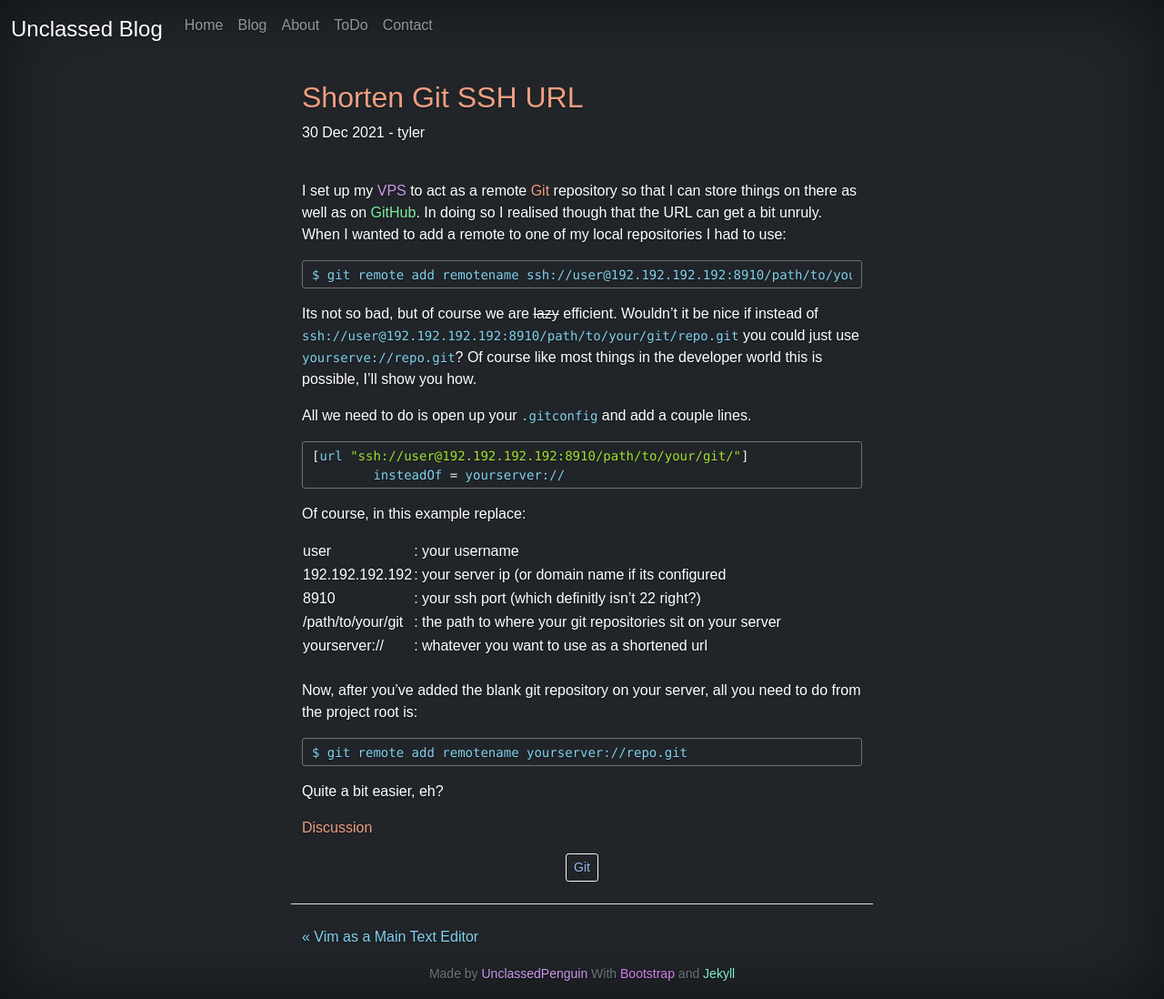
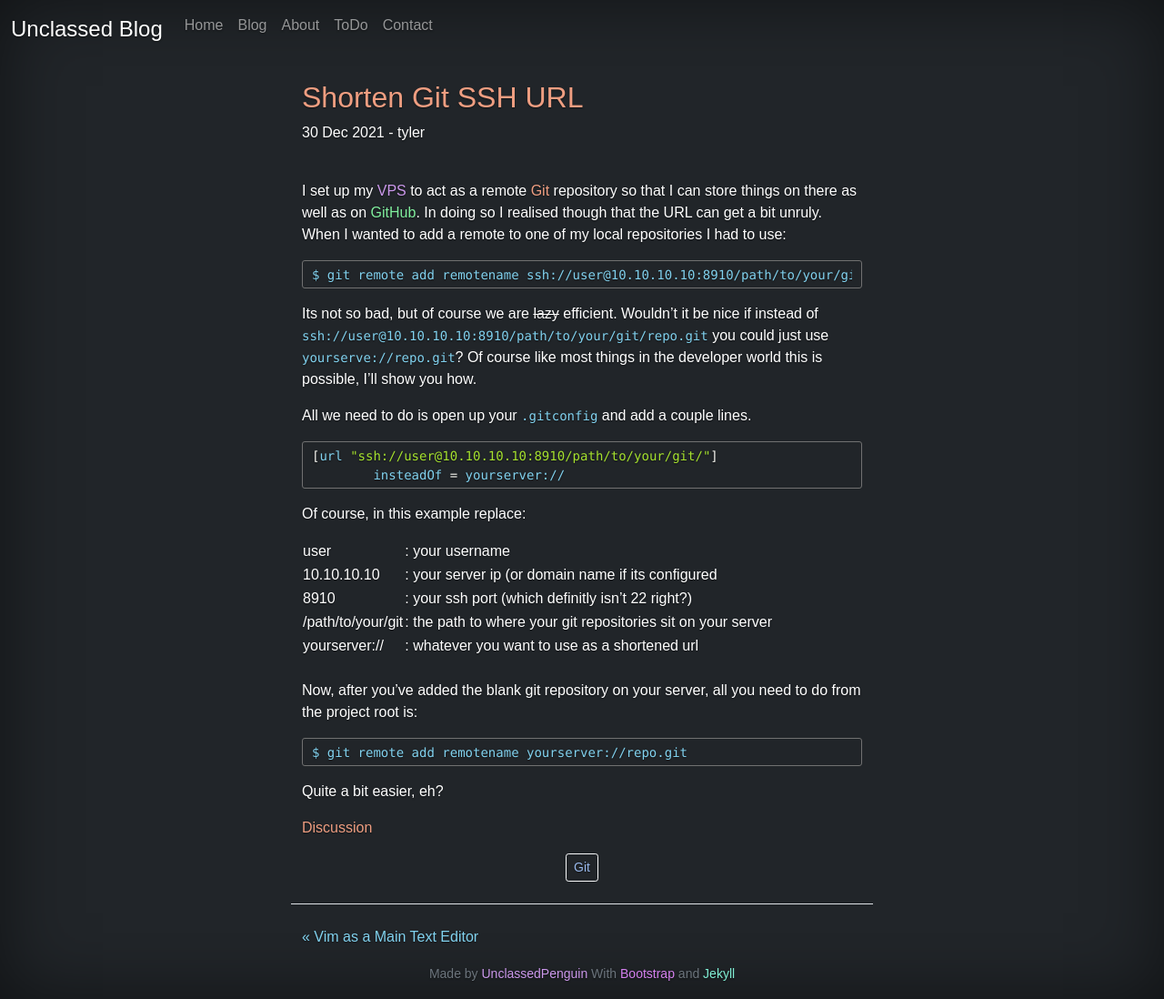
Before and after one commit to UnclassedPenguin/unclassedpenguin.github.io, a Jekyll site: the page built from _posts/2021-12-30-shorten-git-ssh-urls.md, in a window 1280 px wide. Shown: the whole page at 91% size. Built offline with Jekyll 4.4.1, drawn with Linux system fonts in a browser that asks for light colours.

Commit message:
change ip example in git ssh urls to a private ip

```diff
--- a/_posts/2021-12-30-shorten-git-ssh-urls.md
+++ b/_posts/2021-12-30-shorten-git-ssh-urls.md
@@ -8,21 +8,21 @@
 
 I set up my [VPS](https://m.do.co/c/d028c143320b){:target="_blank" class="randomcolor"}<!--_--> to act as a remote [Git](https://git-scm.com/){:target="_blank" class="randomcolor"}<!--_--> repository so that I can store things on there as well as on [GitHub](https://github.com){:target="_blank" class="randomcolor"}<!--_-->. In doing so I realised though that the URL can get a bit unruly. When I wanted to add a remote to one of my local repositories I had to use:<!--more-->
 {% highlight shell %}
-$ git remote add remotename ssh://user@192.192.192.192:8910/path/to/your/git/repo.git
+$ git remote add remotename ssh://user@10.10.10.10:8910/path/to/your/git/repo.git
 {% endhighlight %}
 
-Its not so bad, but of course we are ~~lazy~~ efficient. Wouldn't it be nice if instead of `ssh://user@192.192.192.192:8910/path/to/your/git/repo.git` you could just use `yourserve://repo.git`? Of course like most things in the developer world this is possible, I'll show you how.
+Its not so bad, but of course we are ~~lazy~~ efficient. Wouldn't it be nice if instead of `ssh://user@10.10.10.10:8910/path/to/your/git/repo.git` you could just use `yourserve://repo.git`? Of course like most things in the developer world this is possible, I'll show you how.
 
 All we need to do is open up your `.gitconfig` and add a couple lines.
 {% highlight shell %}
-[url "ssh://user@192.192.192.192:8910/path/to/your/git/"]
+[url "ssh://user@10.10.10.10:8910/path/to/your/git/"]
         insteadOf = yourserver://
 {% endhighlight %}
 
 Of course, in this example replace:
 
 user | : your username
-192.192.192.192   | : your server ip (or domain name if its configured
+10.10.10.10   | : your server ip (or domain name if its configured
 8910 | : your ssh port (which definitly isn't 22 right?)
 /path/to/your/git | : the path to where your git repositories sit on your server
 yourserver:// | : whatever you want to use as a shortened url
```
